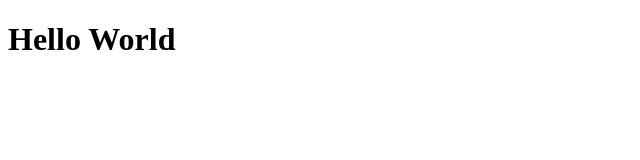
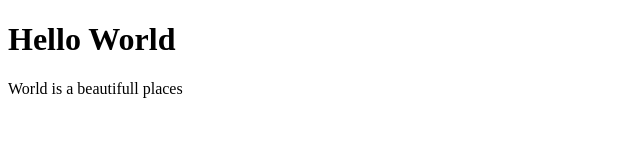
Before and after one commit to mesum-ganatra/classsPractice, a plain HTML site: page index.html in a window 1280 px wide. Shown: the whole page, without its empty margins (0-640 px from the left). Drawn offline with Linux system fonts and the light colour scheme.

Commit message:
Changes to be committed:

```diff
--- a/index.html
+++ b/index.html
@@ -5,5 +5,6 @@
 </head>
 <body>
     <h1>Hello World</h1>
+    <p>World is a beautifull places</p>
 </body>
 </html>
```
